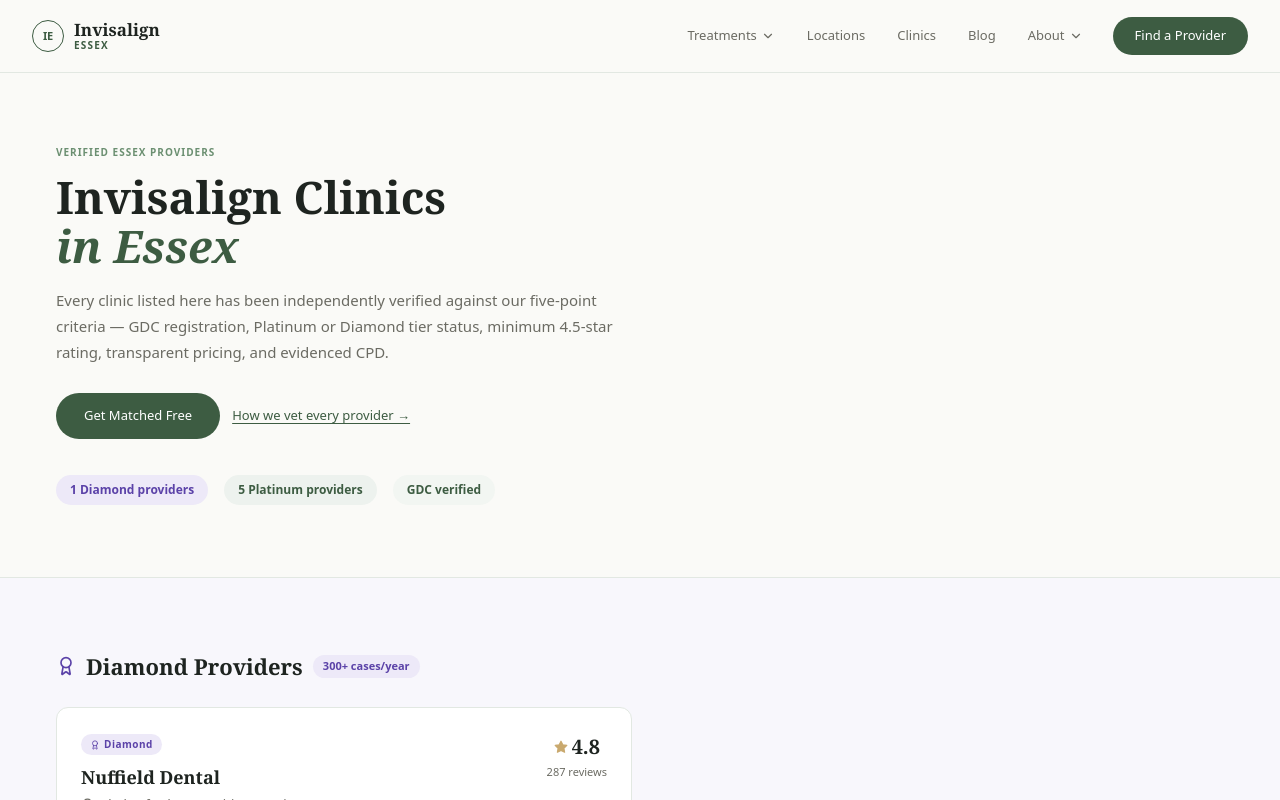
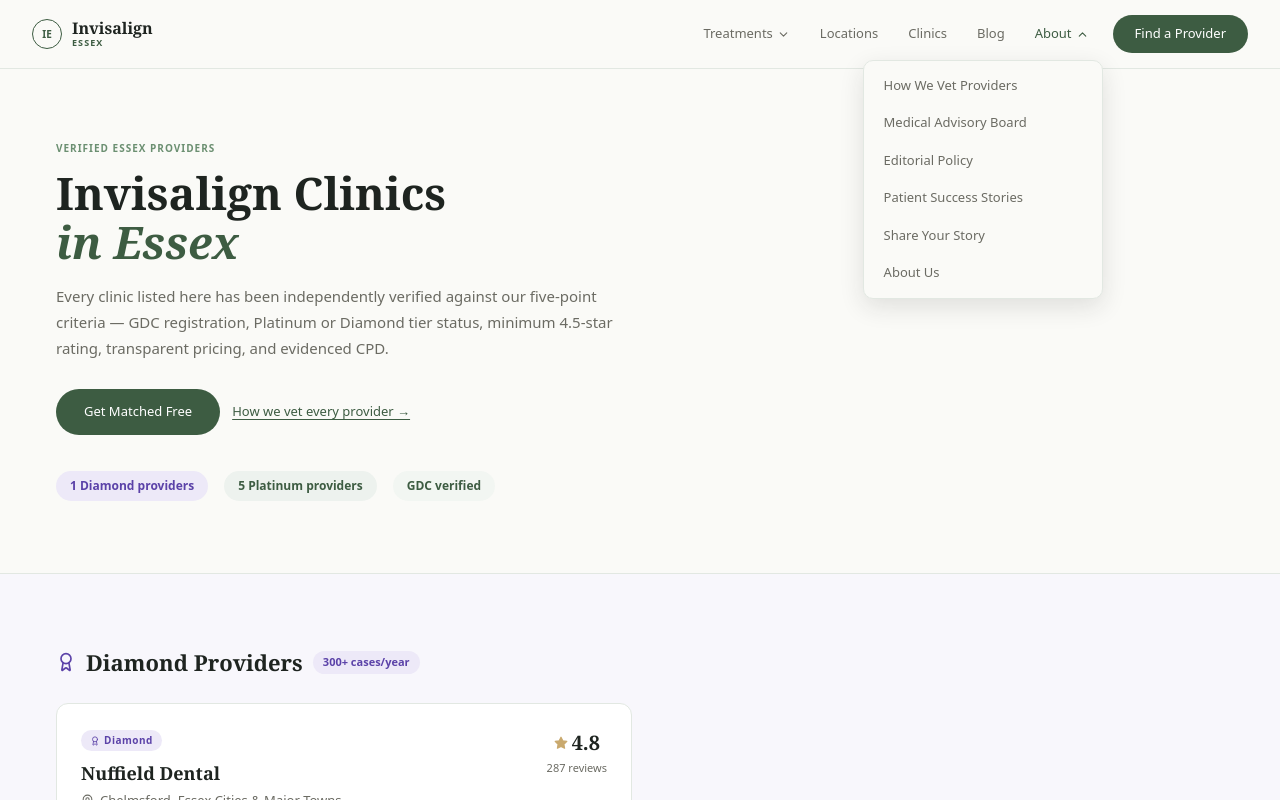
Before and after one commit to nahadgur/esexxinvi, a Next.js app: page /clinics in a window 1280 px wide. Both pictures are taken after a click on the button "About". Shown: the top 800 px of the page. Built offline with nearby package versions, Linux system fonts and the light colour scheme.

Commit message:
Add files via upload

```diff
--- a/components/Header.tsx
+++ b/components/Header.tsx
@@ -1,6 +1,6 @@
 'use client';
 
-import { useState, useEffect } from 'react';
+import { useState, useEffect, useRef } from 'react';
 import Link from 'next/link';
 import { usePathname } from 'next/navigation';
 import { Menu, X, ChevronDown } from 'lucide-react';
@@ -10,125 +10,180 @@
   onOpenModal?: () => void;
 }
 
+const trustLinks = [
+  { label: 'How We Vet Providers',    href: '/how-we-vet-providers/' },
+  { label: 'Medical Advisory Board',  href: '/advisory-board/' },
+  { label: 'Editorial Policy',        href: '/editorial-policy/' },
+  { label: 'Patient Success Stories', href: '/success-stories/' },
+  { label: 'Share Your Story',        href: '/share-your-story/' },
+  { label: 'About Us',                href: '/about-us/' },
+];
+
 export function Header({ onOpenModal }: HeaderProps) {
-  const [mobileOpen, setMobileOpen]       = useState(false);
-  const [scrolled, setScrolled]           = useState(false);
+  const [mobileOpen, setMobileOpen]         = useState(false);
   const [treatmentsOpen, setTreatmentsOpen] = useState(false);
-  const [trustOpen, setTrustOpen]         = useState(false);
-  const pathname = usePathname();
+  const [aboutOpen, setAboutOpen]           = useState(false);
+  const [scrolled, setScrolled]             = useState(false);
+  const pathname                             = usePathname();
 
-  useEffect(() => { setMobileOpen(false); setTreatmentsOpen(false); setTrustOpen(false); }, [pathname]);
+  const treatmentsRef = useRef<HTMLDivElement>(null);
+  const aboutRef      = useRef<HTMLDivElement>(null);
 
+  // Close everything on route change
+  useEffect(() => {
+    setMobileOpen(false);
+    setTreatmentsOpen(false);
+    setAboutOpen(false);
+  }, [pathname]);
+
+  // Scroll shadow
   useEffect(() => {
     const onScroll = () => setScrolled(window.scrollY > 10);
     window.addEventListener('scroll', onScroll, { passive: true });
     return () => window.removeEventListener('scroll', onScroll);
   }, []);
 
-  const trustLinks = [
-    { label: 'How We Vet Providers', href: '/how-we-vet-providers/' },
-    { label: 'Medical Advisory Board', href: '/advisory-board/' },
-    { label: 'Editorial Policy',       href: '/editorial-policy/' },
-    { label: 'Patient Success Stories',href: '/success-stories/' },
-    { label: 'About Us',               href: '/about-us/' },
-  ];
+  // Close dropdowns when clicking outside
+  useEffect(() => {
+    function handleClick(e: MouseEvent) {
+      if (treatmentsRef.current && !treatmentsRef.current.contains(e.target as Node)) {
+        setTreatmentsOpen(false);
+      }
+      if (aboutRef.current && !aboutRef.current.contains(e.target as Node)) {
+        setAboutOpen(false);
+      }
+    }
+    document.addEventListener('mousedown', handleClick);
+    return () => document.removeEventListener('mousedown', handleClick);
+  }, []);
+
+  const dropdownStyle: React.CSSProperties = {
+    position: 'absolute',
+    top: 'calc(100% + 8px)',
+    left: 0,
+    width: '240px',
+    background: 'var(--cream)',
+    borderRadius: '10px',
+    border: '1px solid var(--border)',
+    padding: '6px',
+    boxShadow: '0 8px 24px rgba(30,36,32,0.12)',
+    zIndex: 100,
+  };
+
+  const dropdownLinkStyle: React.CSSProperties = {
+    display: 'block',
+    padding: '9px 14px',
+    fontSize: '13px',
+    color: 'var(--muted)',
+    textDecoration: 'none',
+    borderRadius: '6px',
+    transition: 'background 0.15s, color 0.15s',
+  };
 
   return (
     <header style={{
       background: 'var(--cream)',
-      borderBottom: `1px solid var(--border)`,
+      borderBottom: '1px solid var(--border)',
       position: 'sticky', top: 0, zIndex: 40,
+      boxShadow: scrolled ? '0 1px 12px rgba(30,36,32,0.07)' : 'none',
       transition: 'box-shadow 0.2s',
-      boxShadow: scrolled ? '0 1px 12px rgba(30,36,32,0.07)' : 'none',
     }}>
       <div className="container-width">
-        <div style={{ display: 'flex', alignItems: 'center', justifyContent: 'space-between', height: '72px' }}>
+        <div style={{ display: 'flex', alignItems: 'center', justifyContent: 'space-between', height: '68px' }}>
 
           {/* Logo */}
           <Link href="/" style={{ display: 'flex', alignItems: 'center', gap: '10px', textDecoration: 'none' }}>
             <div style={{
-              width: '32px', height: '32px', borderRadius: '50%',
+              width: '30px', height: '30px', borderRadius: '50%',
               border: '1.5px solid var(--sage)',
               display: 'flex', alignItems: 'center', justifyContent: 'center',
-              fontSize: '11px', color: 'var(--sage)', fontWeight: 600, letterSpacing: '-0.3px', flexShrink: 0,
+              fontSize: '10px', color: 'var(--sage)', fontWeight: 600, flexShrink: 0,
             }}>IE</div>
-            <div style={{ display: 'flex', flexDirection: 'column', lineHeight: 1.1 }}>
-              <span style={{ fontFamily: 'var(--font-display)', fontSize: '17px', fontWeight: 600, color: 'var(--ink)' }}>
-                Invisalign
-              </span>
-              <span style={{ fontSize: '10px', color: 'var(--sage)', fontWeight: 600, letterSpacing: '0.12em', textTransform: 'uppercase' }}>
-                Essex
-              </span>
+            <div style={{ lineHeight: 1.1 }}>
+              <div style={{ fontFamily: 'var(--font-display)', fontSize: '16px', fontWeight: 600, color: 'var(--ink)' }}>Invisalign</div>
+              <div style={{ fontSize: '9px', color: 'var(--sage)', fontWeight: 600, letterSpacing: '0.12em', textTransform: 'uppercase' }}>Essex</div>
             </div>
           </Link>
 
           {/* Desktop Nav */}
-          <nav className="hidden lg:flex" style={{ alignItems: 'center', gap: '4px' }}>
+          <nav style={{ display: 'flex', alignItems: 'center', gap: '2px' }} className="hidden lg:flex">
 
             {/* Treatments dropdown */}
-            <div style={{ position: 'relative' }} className="group">
-              <Link href="/treatments/" style={{ ...navLink, display: 'flex', alignItems: 'center', gap: '4px' }}>
-                Treatments <ChevronDown style={{ width: '14px', height: '14px' }} />
-              </Link>
-              <div style={{
-                position: 'absolute', top: '100%', left: 0, width: '260px',
-                background: 'var(--cream)', borderRadius: '10px',
-                border: '1px solid var(--border)', padding: '6px',
-                boxShadow: '0 8px 24px rgba(30,36,32,0.1)',
-                opacity: 0, visibility: 'hidden', transform: 'translateY(8px)',
-                transition: 'all 0.18s', zIndex: 50,
-              }} className="group-hover:opacity-100 group-hover:visible group-hover:translate-y-0">
+            <div ref={treatmentsRef} style={{ position: 'relative' }}>
+              <button
+                onClick={() => { setTreatmentsOpen(o => !o); setAboutOpen(false); }}
+                style={{ ...navBtn, color: treatmentsOpen ? 'var(--sage)' : 'var(--muted)' }}
+              >
+                Treatments
+                <ChevronDown style={{ width: '13px', height: '13px', transform: treatmentsOpen ? 'rotate(180deg)' : 'none', transition: 'transform 0.2s' }} />
+              </button>
+              {treatmentsOpen && (
+                <div style={dropdownStyle}>
                   {services.map(service => (
-                  <Link key={service.id} href={`/treatments/${service.slug}/`} style={{
-                    display: 'block', padding: '9px 14px', fontSize: '13px',
-                    color: 'var(--muted)', textDecoration: 'none', borderRadius: '6px',
-                    transition: 'background 0.15s, color 0.15s',
-                  }} className="hover:bg-brand-50 hover:text-brand-700">
+                    <Link
+                      key={service.id}
+                      href={`/treatments/${service.slug}/`}
+                      style={dropdownLinkStyle}
+                      onMouseEnter={e => { (e.target as HTMLElement).style.background = 'var(--sage-pale)'; (e.target as HTMLElement).style.color = 'var(--sage)'; }}
+                      onMouseLeave={e => { (e.target as HTMLElement).style.background = 'transparent'; (e.target as HTMLElement).style.color = 'var(--muted)'; }}
+                    >
                       {service.title}
                     </Link>
                   ))}
+                  <div style={{ borderTop: '1px solid var(--border)', margin: '4px 0' }} />
+                  <Link href="/treatments/" style={{ ...dropdownLinkStyle, fontWeight: 500, color: 'var(--sage)' }}>
+                    All Treatments →
+                  </Link>
                 </div>
+              )}
             </div>
 
             <Link href="/locations/" style={navLink}>Locations</Link>
             <Link href="/clinics/"   style={navLink}>Clinics</Link>
             <Link href="/blog/"      style={navLink}>Blog</Link>
 
-            {/* Trust dropdown */}
-            <div style={{ position: 'relative' }} className="group">
-              <button style={{ ...navLink, background: 'none', border: 'none', cursor: 'pointer', display: 'flex', alignItems: 'center', gap: '4px' }}>
-                About <ChevronDown style={{ width: '14px', height: '14px' }} />
+            {/* About dropdown */}
+            <div ref={aboutRef} style={{ position: 'relative' }}>
+              <button
+                onClick={() => { setAboutOpen(o => !o); setTreatmentsOpen(false); }}
+                style={{ ...navBtn, color: aboutOpen ? 'var(--sage)' : 'var(--muted)' }}
+              >
+                About
+                <ChevronDown style={{ width: '13px', height: '13px', transform: aboutOpen ? 'rotate(180deg)' : 'none', transition: 'transform 0.2s' }} />
               </button>
-              <div style={{
-                position: 'absolute', top: '100%', right: 0, width: '240px',
-                background: 'var(--cream)', borderRadius: '10px',
-                border: '1px solid var(--border)', padding: '6px',
-                boxShadow: '0 8px 24px rgba(30,36,32,0.1)',
-                opacity: 0, visibility: 'hidden', transform: 'translateY(8px)',
-                transition: 'all 0.18s', zIndex: 50,
-              }} className="group-hover:opacity-100 group-hover:visible group-hover:translate-y-0">
+              {aboutOpen && (
+                <div style={{ ...dropdownStyle, left: 'auto', right: 0 }}>
                   {trustLinks.map(l => (
-                  <Link key={l.href} href={l.href} style={{
-                    display: 'block', padding: '9px 14px', fontSize: '13px',
-                    color: 'var(--muted)', textDecoration: 'none', borderRadius: '6px',
-                    transition: 'background 0.15s, color 0.15s',
-                  }} className="hover:bg-brand-50 hover:text-brand-700">
+                    <Link
+                      key={l.href}
+                      href={l.href}
+                      style={dropdownLinkStyle}
+                      onMouseEnter={e => { (e.target as HTMLElement).style.background = 'var(--sage-pale)'; (e.target as HTMLElement).style.color = 'var(--sage)'; }}
+                      onMouseLeave={e => { (e.target as HTMLElement).style.background = 'transparent'; (e.target as HTMLElement).style.color = 'var(--muted)'; }}
+                    >
                       {l.label}
                     </Link>
                   ))}
                 </div>
+              )}
             </div>
 
-            <button onClick={onOpenModal} className="btn-primary"
-              style={{ marginLeft: '12px', fontSize: '13px', padding: '9px 22px' }}>
+            <button
+              onClick={onOpenModal}
+              className="btn-primary"
+              style={{ marginLeft: '8px', fontSize: '13px', padding: '9px 22px' }}
+            >
               Find a Provider
             </button>
           </nav>
 
           {/* Mobile toggle */}
-          <button className="lg:hidden" onClick={() => setMobileOpen(!mobileOpen)}
+          <button
+            className="lg:hidden"
+            onClick={() => setMobileOpen(o => !o)}
             aria-label="Toggle menu"
-            style={{ padding: '6px', color: 'var(--ink)', background: 'none', border: 'none', cursor: 'pointer' }}>
+            style={{ padding: '6px', color: 'var(--ink)', background: 'none', border: 'none', cursor: 'pointer' }}
+          >
             {mobileOpen ? <X style={{ width: '22px', height: '22px' }} /> : <Menu style={{ width: '22px', height: '22px' }} />}
           </button>
         </div>
@@ -140,24 +195,23 @@
           background: 'var(--cream)', borderTop: '1px solid var(--border)',
           position: 'absolute', width: '100%', left: 0,
           boxShadow: '0 8px 24px rgba(30,36,32,0.1)',
-          zIndex: 50, maxHeight: '80vh', overflowY: 'auto',
+          zIndex: 50, maxHeight: '85vh', overflowY: 'auto',
         }}>
-          <div style={{ padding: '8px 16px 24px' }}>
+          <div style={{ padding: '8px 20px 28px' }}>
 
             <Link href="/" style={mobileLink}>Home</Link>
 
-            {/* Treatments section */}
-            <div style={{ padding: '10px 12px 4px' }}>
-              <div style={{ fontSize: '10px', fontWeight: 600, color: 'var(--sage-mid)', textTransform: 'uppercase', letterSpacing: '0.1em', marginBottom: '8px' }}>
+            {/* Treatments */}
+            <div style={{ padding: '10px 0 4px' }}>
+              <div style={{ fontSize: '10px', fontWeight: 600, color: 'var(--sage-mid)', textTransform: 'uppercase', letterSpacing: '0.1em', marginBottom: '6px', paddingLeft: '4px' }}>
                 Treatments
               </div>
               {services.map(s => (
-                <Link key={s.id} href={`/treatments/${s.slug}/`}
-                  style={{ ...mobileLink, fontSize: '13px', paddingTop: '7px', paddingBottom: '7px' }}>
+                <Link key={s.id} href={`/treatments/${s.slug}/`} style={{ ...mobileLink, fontSize: '14px', paddingTop: '8px', paddingBottom: '8px' }}>
                   {s.title}
                 </Link>
               ))}
-              <Link href="/treatments/" style={{ ...mobileLink, fontSize: '13px', paddingTop: '7px', paddingBottom: '7px', color: 'var(--sage)' }}>
+              <Link href="/treatments/" style={{ ...mobileLink, fontSize: '13px', color: 'var(--sage)', fontWeight: 500 }}>
                 All Treatments →
               </Link>
             </div>
@@ -166,22 +220,24 @@
             <Link href="/clinics/"   style={mobileLink}>Clinics</Link>
             <Link href="/blog/"      style={mobileLink}>Blog</Link>
 
-            {/* Trust section */}
-            <div style={{ padding: '10px 12px 4px' }}>
-              <div style={{ fontSize: '10px', fontWeight: 600, color: 'var(--sage-mid)', textTransform: 'uppercase', letterSpacing: '0.1em', marginBottom: '8px' }}>
+            {/* About & Trust */}
+            <div style={{ padding: '10px 0 4px', borderTop: '1px solid var(--border)', marginTop: '8px' }}>
+              <div style={{ fontSize: '10px', fontWeight: 600, color: 'var(--sage-mid)', textTransform: 'uppercase', letterSpacing: '0.1em', marginBottom: '6px', paddingLeft: '4px' }}>
                 About &amp; Trust
               </div>
               {trustLinks.map(l => (
-                <Link key={l.href} href={l.href}
-                  style={{ ...mobileLink, fontSize: '13px', paddingTop: '7px', paddingBottom: '7px' }}>
+                <Link key={l.href} href={l.href} style={{ ...mobileLink, fontSize: '14px', paddingTop: '8px', paddingBottom: '8px' }}>
                   {l.label}
                 </Link>
               ))}
             </div>
 
-            <div style={{ padding: '16px 12px 0' }}>
-              <button onClick={() => { onOpenModal?.(); setMobileOpen(false); }} className="btn-primary"
-                style={{ width: '100%', textAlign: 'center', fontSize: '14px' }}>
+            <div style={{ padding: '16px 0 0' }}>
+              <button
+                onClick={() => { onOpenModal?.(); setMobileOpen(false); }}
+                className="btn-primary"
+                style={{ width: '100%', textAlign: 'center', fontSize: '14px' }}
+              >
                 Find a Provider
               </button>
             </div>
@@ -193,12 +249,33 @@
 }
 
 const navLink: React.CSSProperties = {
-  padding: '8px 14px', fontSize: '13px', color: 'var(--muted)',
-  textDecoration: 'none', fontWeight: 400, borderRadius: '6px',
-  transition: 'color 0.15s',
+  padding: '8px 14px',
+  fontSize: '13px',
+  color: 'var(--muted)',
+  textDecoration: 'none',
+  fontWeight: 400,
+  borderRadius: '6px',
+};
+
+const navBtn: React.CSSProperties = {
+  display: 'flex',
+  alignItems: 'center',
+  gap: '4px',
+  padding: '8px 14px',
+  fontSize: '13px',
+  fontWeight: 400,
+  fontFamily: 'var(--font-sans)',
+  background: 'none',
+  border: 'none',
+  cursor: 'pointer',
+  borderRadius: '6px',
 };
 
 const mobileLink: React.CSSProperties = {
-  display: 'block', padding: '11px 12px', fontSize: '15px',
-  fontWeight: 400, color: 'var(--ink)', textDecoration: 'none', borderRadius: '6px',
+  display: 'block',
+  padding: '10px 4px',
+  fontSize: '15px',
+  fontWeight: 400,
+  color: 'var(--ink)',
+  textDecoration: 'none',
 };
```
Lines whose indentation alone changed are shown as unchanged.
